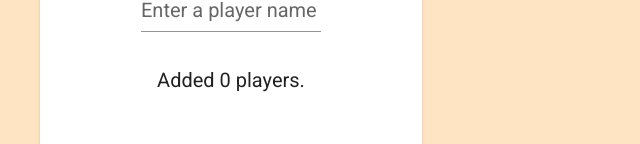
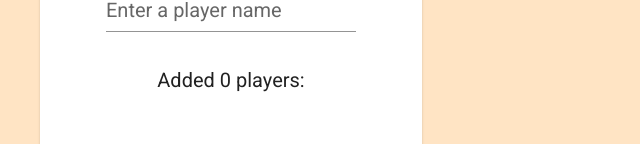
Before and after one commit to szh/dreidel-counter, an Angular app: page / in a window 1280 px wide. Shown: the part 188-332 px from the top of the page, without its empty margins (0-640 px from the left). Built offline with nearby package versions, Linux system fonts and the light colour scheme.

Commit message:
ui improvements

```diff
--- a/src/app/app.module.ts
+++ b/src/app/app.module.ts
@@ -5,6 +5,7 @@ import { MatButtonModule } from '@angular/material/button';
 import { MatCardModule } from '@angular/material/card';
 import { MatFormFieldModule } from '@angular/material/form-field';
 import { MatGridListModule } from '@angular/material/grid-list';
+import { MatIconModule } from '@angular/material/icon';
 import { MatInputModule } from '@angular/material/input';
 import { MatSnackBarModule } from '@angular/material/snack-bar';
 import { BrowserModule } from '@angular/platform-browser';
@@ -28,6 +29,7 @@ import { GameComponent } from './game/game.component';
     MatCardModule,
     MatFormFieldModule,
     MatGridListModule,
+    MatIconModule,
     MatInputModule,
     MatSnackBarModule
   ],
--- a/src/app/game-state.service.ts
+++ b/src/app/game-state.service.ts
@@ -78,7 +78,7 @@ export class GameStateService {
         const potCount: number = this.getPotCount();
         this.setScore(playerName, prevScore + potCount);
         this.state.potCount = 0;
-        this.turnMessages.push(`${playerName} landed on Gimmel and gets all ${potCount} points from the pot!`);
+        this.turnMessages.push(`${playerName} landed on Gimmel and gets all ${potCount} point(s) from the pot!`);
         break;
       }
       case 'hay': {
@@ -88,7 +88,7 @@ export class GameStateService {
         const biggerHalf: number = Math.ceil(potCount / 2);
         this.setScore(playerName, prevScore + biggerHalf);
         this.state.potCount = potCount - biggerHalf;
-        this.turnMessages.push(`${playerName} landed on Hay and gets half the pot. That's ${biggerHalf} points.`);
+        this.turnMessages.push(`${playerName} landed on Hay and gets half the pot. That's ${biggerHalf} point(s).`);
         break;
       }
       case 'shin': {
--- a/src/app/game/game.component.html
+++ b/src/app/game/game.component.html
@@ -10,16 +10,23 @@
         <p>
           <mat-form-field class="form-field" appearance="standard">
             <mat-label>Enter a player name</mat-label>
-            <input [(ngModel)]="newPlayerName" name="name" matInput placeholder="Player name" />
+            <input autocomplete="off" [(ngModel)]="newPlayerName" name="name" matInput placeholder="Player name" />
+            <button mat-button *ngIf="newPlayerName" matSuffix mat-icon-button type="submit">
+              <mat-icon>person_add</mat-icon>
+            </button>
           </mat-form-field>
         </p>
         <p>
-          Added {{addedPlayersCount}} players.
+          Added {{playerNames?.length || 0}} players:
+          <span *ngFor="let pName of playerNames">
+            <br />
+            {{pName}}
+          </span>
         </p>
       </form>
     </mat-card-content>
     <mat-card-actions>
-      <button [disabled]="addedPlayersCount<2" mat-raised-button color="primary" type="button"
+      <button [disabled]="playerNames?.length<2" mat-raised-button color="primary" type="button"
         (click)="submitPlayers()">Done</button>
     </mat-card-actions>
   </mat-card>
--- a/src/app/game/game.component.ts
+++ b/src/app/game/game.component.ts
@@ -10,7 +10,6 @@ import { GameStateService } from '../game-state.service';
 })
 export class GameComponent implements OnInit {
   selectingPlayers: boolean;
-  addedPlayersCount: number = 0;
   newPlayerName: string;
   playerNames: string[];
   currentTurn: string;
@@ -31,13 +30,11 @@ export class GameComponent implements OnInit {
   }
 
   loadState(): void {
-    if (this.state.getPlayerNames().length === 0) {
+    this.playerNames = this.state.getPlayerNames();
+    if (this.playerNames.length < 2) {
       this.selectingPlayers = true;
-      this.playerNames = null;
-      this.addedPlayersCount = 0;
     } else {
       this.selectingPlayers = false;
-      this.playerNames = this.state.getPlayerNames();
       this.currentTurn = this.state.getCurrentTurn();
       this.potCount = this.state.getPotCount();
     }
@@ -50,7 +47,7 @@ export class GameComponent implements OnInit {
   addPlayer(): void {
     this.state.addPlayer(this.newPlayerName);
     this.newPlayerName = '';
-    this.addedPlayersCount = this.state.getPlayerNames().length;
+    this.playerNames = this.state.getPlayerNames();
   }
 
   submitPlayers(): void {
--- a/src/styles.css
+++ b/src/styles.css
@@ -18,7 +18,7 @@ body {
 .mat-simple-snackbar {
   white-space: pre-wrap;
   font-size: x-large;
-  line-height: noraml !important;
+  line-height: normal !important;
 }
 
 .mat-card-header .mat-card-title {
@@ -49,3 +49,7 @@ body {
   margin-bottom: 10px !important;
   line-height: 50px;
 }
+
+.mat-form-field-infix {
+  width: 250px !important;
+}
```
